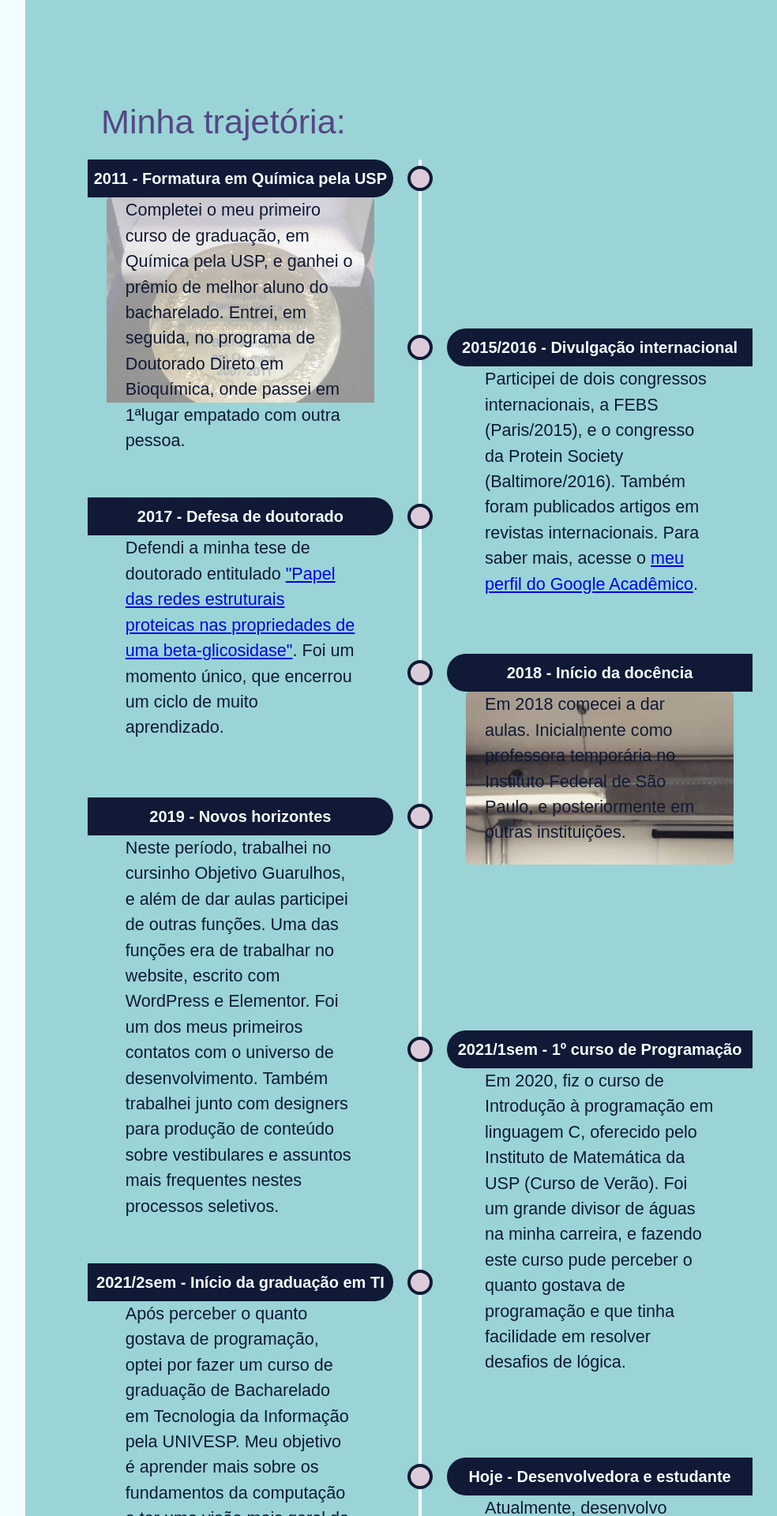
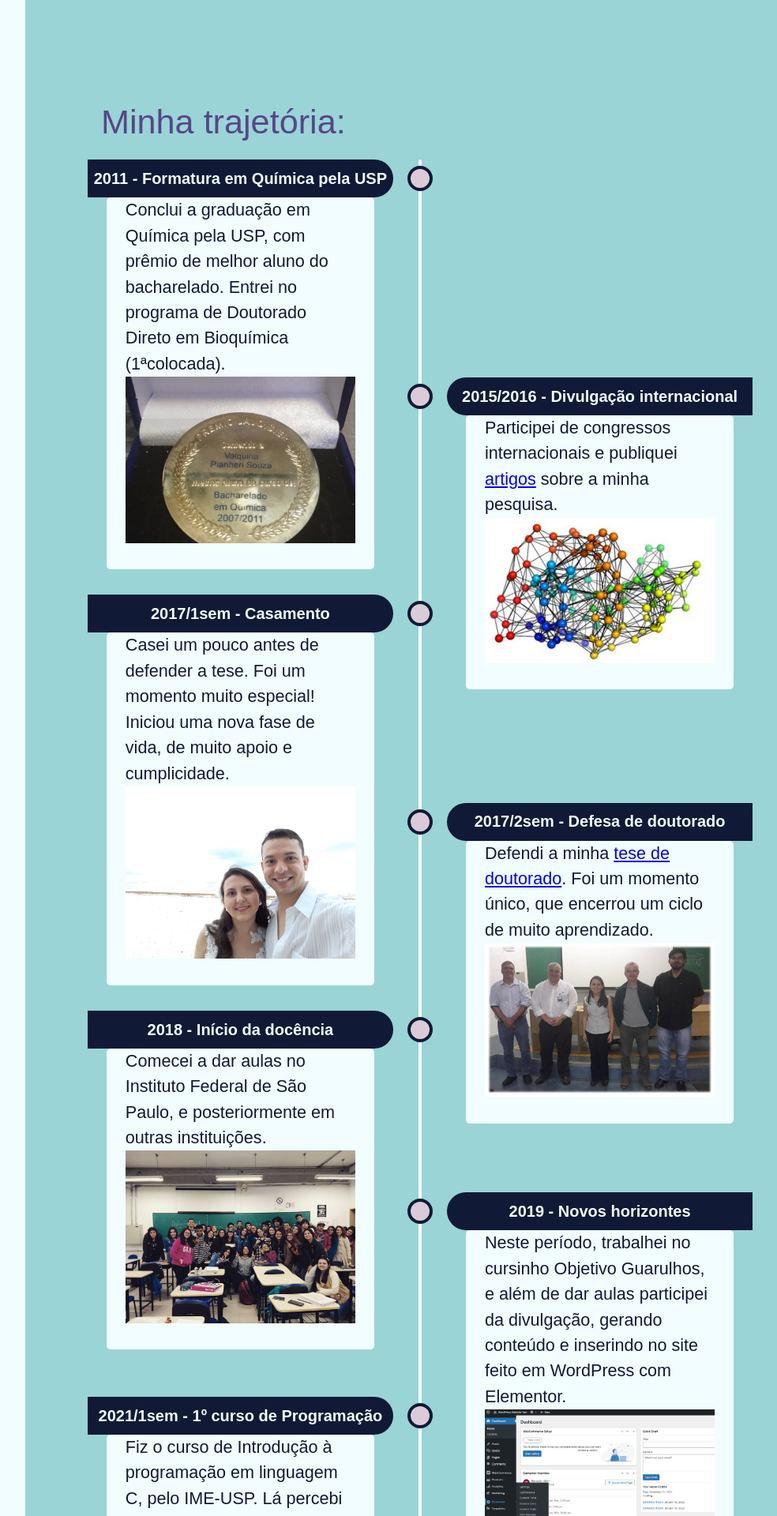
Before and after one commit to Valqps/Portfolio, a Flask app: page / in a window 1280 px wide. Shown: the part 1614-3534 px from the top of the page at 79% size, without its empty margins (248-1232 px from the left). Run offline with Flask 3, Linux system fonts and the light colour scheme; some libraries are stand-ins or nearby versions; some web fonts are replaced.

Commit message:
aprimoramento com fotos

```diff
--- a/static/styles/timeline.css
+++ b/static/styles/timeline.css
@@ -89,7 +89,7 @@
 
 /* title descr */
 #trajetoria ul li .descr {
-  /* background: var(--cor-clara); */
+  background: var(--cor-clara);
   position: relative;
   padding-inline: 1.5rem;
   border-radius: 5px;
@@ -160,12 +160,24 @@
   }
 }
 
-#timeline__2011 {
+.item-timeline__figura {
+  width: 100%;
+}
+
+/* #timeline__2011 {
   background-image: url(../img/premio_melhorAluno.jpg);
   background-repeat: no-repeat;
   background-size:contain;
 }
 
+#timeline__2015 {
+  background-image: url(../img/network.jpg);
+  background-repeat: no-repeat;
+  background-size: contain;
+}
+
 #timeline__2018 {
-    background: url(../img/ifsp\ suzano.jpg);
-}
+  background-image: url(../img/ifsp\ suzano.jpg);
+  background-repeat: no-repeat;
+  background-size: contain;
+} */
--- a/templates/index.html
+++ b/templates/index.html
@@ -82,35 +82,54 @@
             <ul>
                 <li class="item-timeline">
                     <div class="date">2011 - Formatura em Química pela USP</div>
-                    <div class="descr" id="timeline__2011">Completei o meu primeiro curso de graduação, em Química pela USP, e ganhei o prêmio de melhor aluno do bacharelado. Entrei, em seguida, no programa de Doutorado Direto em Bioquímica, onde passei em 1ªlugar empatado com outra pessoa.</div>
+                    <div class="descr">Conclui a graduação em Química pela USP, com prêmio de melhor aluno do bacharelado. Entrei no programa de Doutorado Direto em Bioquímica (1ªcolocada).
+                    <img class="item-timeline__figura" src="../static/img/premio_melhorAluno.jpg" alt="foto da medalha de melhor aluno do curso de bacharelado em química da USP, de 2007/2011, com o nome 'Valquiria Pianheri Souza'">
+                    </div>
                 </li>
                 <li class="item-timeline">
                     <div class="date">2015/2016 - Divulgação internacional</div>
-                    <div class="descr">Participei de dois congressos internacionais, a FEBS (Paris/2015), e o congresso da Protein Society (Baltimore/2016). Também foram publicados artigos em revistas internacionais. Para saber mais, acesse o <a href="https://scholar.google.com.br/citations?hl=pt-BR&user=b4NK_PYAAAAJ">meu perfil do Google Acadêmico</a>.</div>
+                    <div class="descr">Participei de congressos internacionais e publiquei <a href="https://scholar.google.com.br/citations?hl=pt-BR&user=b4NK_PYAAAAJ">artigos</a> sobre a minha pesquisa.
+                    <img class="item-timeline__figura" src="../static/img/network.jpg" alt="imagem mostrando uma proteína modelada como uma rede, sendo que cada nó da rede é representado como bolas coloridas e as conexões como traços pretos"></div>
                 </li>
                 <li class="item-timeline">
-                    <div class="date">2017 - Defesa de doutorado</div>
-                    <div class="descr">Defendi a minha tese de doutorado entitulado <a href="https://www.teses.usp.br/teses/disponiveis/46/46131/tde-27112017-103349/pt-br.php">"Papel das redes estruturais proteicas nas propriedades de uma beta-glicosidase"</a>. Foi um momento único, que encerrou um ciclo de muito aprendizado.</div>
+                    <div class="date">2017/1sem - Casamento</div>
+                    <div class="descr">Casei um pouco antes de defender a tese. Foi um momento muito especial! Iniciou uma nova fase de vida, de muito apoio e cumplicidade.
+                    <img class="item-timeline__figura" src="../static/img/casamento.jpg" alt="foto da Valquiria e seu marido, Armando. A foto foi tirada na praia. Valquiria está vestida com um vestido branco rendado e cabelos soltos levemente ondulados. Armando está vestido com uma camisa branca de manga curta e tecido leve"></div>
+                </li>
+                <li class="item-timeline">
+                    <div class="date">2017/2sem - Defesa de doutorado</div>
+                    <div class="descr">Defendi a minha <a href="https://www.teses.usp.br/teses/disponiveis/46/46131/tde-27112017-103349/pt-br.php">tese de doutorado</a>. Foi um momento único, que encerrou um ciclo de muito aprendizado.
+                    <img class="item-timeline__figura" src="../static/img/defesa.jpg" alt="foto da defesa de doutorado, com a Valquiria ao centro. Além dela, os quatro membros da banca de defesa, sendo dois homens a direita de Valquiria e dois homens a esquerda."></div>
                 </li>
                 <li class="item-timeline">
                     <div class="date">2018 - Início da docência</div>
-                    <div class="descr" id="timeline__2018">Em 2018 comecei a dar aulas. Inicialmente como professora temporária no Instituto Federal de São Paulo, e posteriormente em outras instituições.</div>
+                    <div class="descr">Comecei a dar aulas no Instituto Federal de São Paulo, e posteriormente em outras instituições.
+                    <img class="item-timeline__figura" src="../static/img/ifsp suzano.jpg" alt="foto de uma turma de estudantes do Instituto Federal em uma sala de aula, contendo cerca de 30 alunos em pé, em frente a lousa da sala. Na foto a direita, apoiada em uma mesa, está a Valquiria e ao lado uma professora. Os alunos são jovens com 16 a 17 anos.">
+                    </div>
                 </li>
                 <li class="item-timeline">
                     <div class="date">2019 - Novos horizontes</div>
-                    <div class="descr">Neste período, trabalhei no cursinho Objetivo Guarulhos, e além de dar aulas participei de outras funções. Uma das funções era de trabalhar no website, escrito com WordPress e Elementor. Foi um dos meus primeiros contatos com o universo de desenvolvimento. Também trabalhei junto com designers para produção de conteúdo sobre vestibulares e assuntos mais frequentes nestes processos seletivos.</div>
+                    <div class="descr">Neste período, trabalhei no cursinho Objetivo Guarulhos, e além de dar aulas participei da divulgação, gerando conteúdo e inserindo no site feito em WordPress com Elementor.
+                    <img class="item-timeline__figura" src="../static/img/elementor-wordpress-sidebar.png" alt="figura mostrando a tela de administrador do WordPress.">
+                    </div>
                 </li>
                 <li class="item-timeline">
                     <div class="date">2021/1sem - 1º curso de Programação</div>
-                    <div class="descr">Em 2020, fiz o curso de Introdução à programação em linguagem C, oferecido pelo Instituto de Matemática da USP (Curso de Verão). Foi um grande divisor de águas na minha carreira, e fazendo este curso pude perceber o quanto gostava de programação e que tinha facilidade em resolver desafios de lógica.</div>
+                    <div class="descr">Fiz o curso de Introdução à programação em linguagem C, pelo IME-USP. Lá percebi que gostava muito de programar e comecei a estudar mais sobre a área.
+                    <img class="item-timeline__figura" src="../static/img/linguagemC.jpg" alt="figura com uma tela de fundo branco contendo código em linguagem C">
+                    </div>
                 </li>
                 <li class="item-timeline">
                     <div class="date">2021/2sem - Início da graduação em TI</div>
-                    <div class="descr">Após perceber o quanto gostava de programação, optei por fazer um curso de graduação de Bacharelado em Tecnologia da Informação pela UNIVESP. Meu objetivo é aprender mais sobre os fundamentos da computação e ter uma visão mais geral da área.</div>
+                    <div class="descr">Comecei o meu curso de graduação de Bacharelado em Tecnologia da Informação pela UNIVESP, para aprender as bases da computação.
+                    <img class="item-timeline__figura" src="../static/img/turmaUnivesp.jpeg" alt="foto em uma mesa de uma praça de alimentação, cheia de pessoas. Sentados a mesa estão cinco pessoas da faculdade de BTI da UNIVESP, entre elas está a Valquiria.">
+                    </div>
                 </li>
                 <li class="item-timeline">
                     <div class="date">Hoje - Desenvolvedora e estudante</div>
-                    <div class="descr">Atualmente, desenvolvo alguns pequenos projetos, como este site e um site construído para uma entidade estudantil da USP. Faço cursos e estou finalizando a minha graduação. Além disso, continuo atuando como professora, de química e de STEM.</div>
+                    <div class="descr">Atualmente, desenvolvo alguns pequenos projetos, faço cursos e estou finalizando a minha graduação. Além disso, continuo atuando como professora, de química e de STEM.
+                    <img class="item-timeline__figura" src="../static/img/siteFeaDev.jpg" alt="figura mostrando duas telas de um site, ambas com fundo preto e letras amarelas escrito FEA.dev">
+                    </div>
                 </li>
             </ul>
         </section>
```
Also changed, not shown: static/img/casamento.jpg (added), static/img/defesa.jpg (added), static/img/elementor-wordpress-sidebar.png (added), static/img/grupoSandro.jpg (added), static/img/linguagemC.jpg (added), static/img/network.jpg (added), static/img/premio_melhorAluno.jpg, static/img/siteFeaDev.jpg (added), static/img/turmaUnivesp.jpeg (added).
